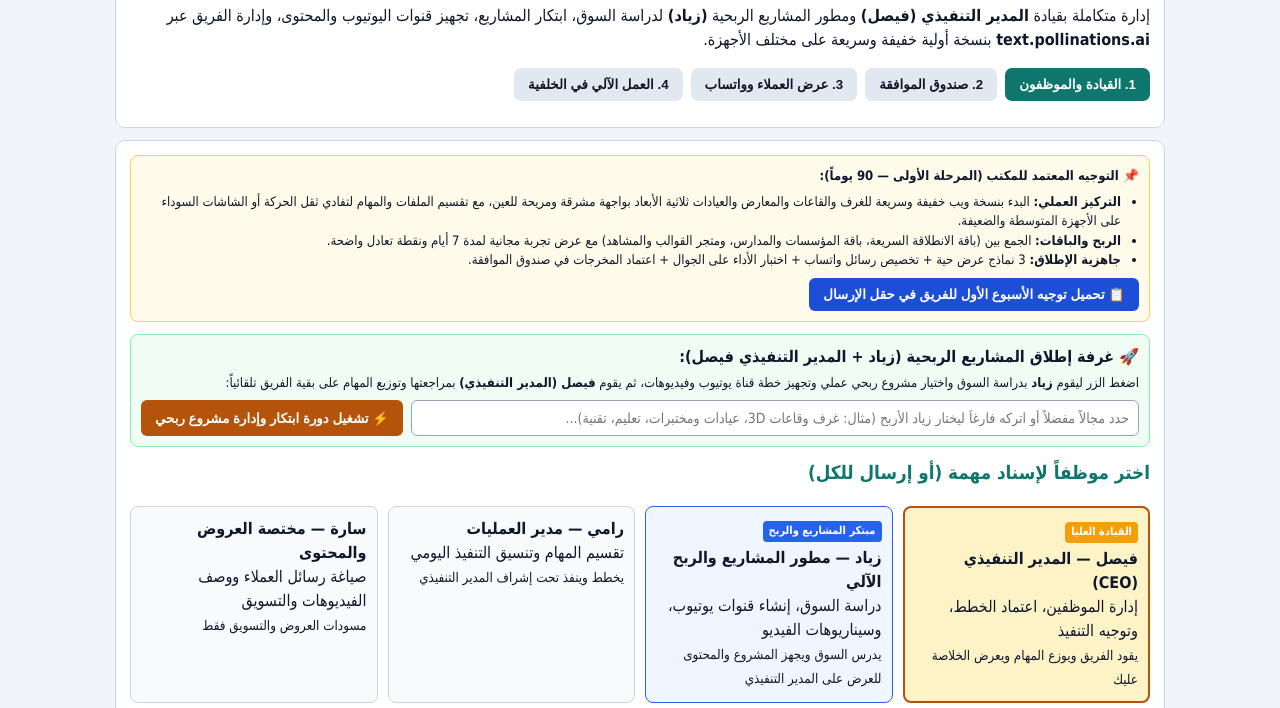
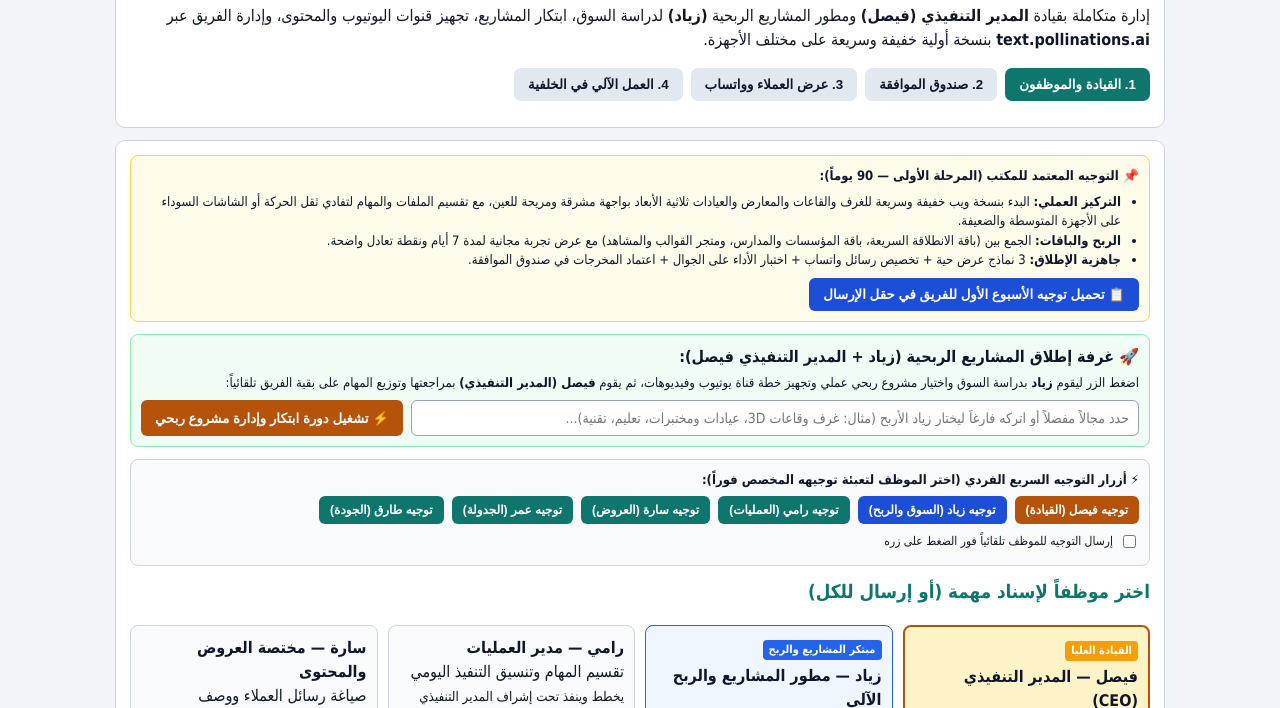
Before and after one commit to Omar200600/sharktey, a plain HTML site: page index.html in a window 1280 px wide. Shown: the part 92-800 px from the top of the page. Drawn offline with Linux system fonts and the light colour scheme.

Commit message:
Update index.html

```diff
--- a/index.html
+++ b/index.html
@@ -37,9 +37,13 @@
     button.green { background: #15803d; }
     button.gold { background: #b45309; }
     button.blue { background: #1d4ed8; }
+    button.quick-btn { background: #0f766e; font-size: 12px; padding: 7px 11px; }
+    button.quick-btn.ceo-q { background: #b45309; }
+    button.quick-btn.venture-q { background: #1d4ed8; }
     .approval { border: 1px dashed #d97706; background: #fffbeb; border-radius: 8px; padding: 10px; margin-bottom: 8px; }
     .pipeline-box { background: #f0fdf4; border: 1px solid #86efac; border-radius: 8px; padding: 10px; margin-bottom: 12px; }
     .brief-box { background: #fffbeb; border: 1px solid #fcd34d; border-radius: 8px; padding: 10px; margin-bottom: 12px; font-size: 13px; }
+    .quick-bar { background: #f8fafc; border: 1px solid #cbd5e1; border-radius: 8px; padding: 10px; margin-bottom: 12px; }
     pre { background: #0f172a; color: #e2e8f0; padding: 10px; border-radius: 8px; overflow-x: auto; font-size: 12px; direction: ltr; text-align: left; }
     .footer { text-align: center; font-size: 13px; color: #475569; padding: 8px; }
   </style>
@@ -79,6 +83,16 @@
             <input type="text" id="nicheHintInput" class="flex-grow" placeholder="حدد مجالاً مفضلاً أو اتركه فارغاً ليختار زياد الأربح (مثال: غرف وقاعات 3D، عيادات ومختبرات، تعليم، تقنية)..." />
             <button id="autoVentureBtn" class="gold">⚡ تشغيل دورة ابتكار وإدارة مشروع ربحي</button>
           </div>
+        </div>
+
+        <!-- أزرار التوجيه السريع لكل موظف -->
+        <div class="quick-bar">
+          <div style="font-weight:bold; font-size:13px; margin-bottom:6px;">⚡ أزرار التوجيه السريع الفردي (اختر الموظف لتعبئة توجيهه المخصص فوراً):</div>
+          <div class="row" id="quickDirectivesRow"></div>
+          <label style="display:inline-flex; align-items:center; gap:6px; margin-top:8px; font-size:12px; cursor:pointer;">
+            <input type="checkbox" id="autoSendQuickCheck" />
+            <span>إرسال التوجيه للموظف تلقائياً فور الضغط على زره</span>
+          </label>
         </div>
 
         <h3>اختر موظفاً لإسناد مهمة (أو إرسال للكل)</h3>
@@ -176,6 +190,8 @@ jobs:
         name: "فيصل — المدير التنفيذي (CEO)",
         role: "إدارة الموظفين، اعتماد الخطط، وتوجيه التنفيذ",
         perms: "يقود الفريق ويوزع المهام ويعرض الخلاصة عليك",
+        quickLabel: "توجيه فيصل (القيادة)",
+        quickDirective: "يا فيصل، بصفتك المدير التنفيذي، اضبط خطة الـ 90 يوماً للنسخة العملية الخفيفة من Fusion Studio (غرف وقاعات ومعارض وعيادات 3D سريعة على الهواتف)، وحدد معايير قبول المخرجات اليومية لكل عضو قبل عرضها في صندوق الموافقة.",
         prompt: "أنت فيصل المدير التنفيذي للمكتب. مهمتك قيادة الفريق، تقييم أفكار المشاريع الربحية، التركيز على نسخة أولية خفيفة وسريعة وقابلة للربح فوراً (غرف وقاعات ومعارض وعيادات 3D، باقات واضحة، تجربة 7 أيام، وتقسيم الملفات للأجهزة الضعيفة)، وتوزيع الأدوار على (زياد، رامي، سارة، عمر، طارق) بوضوح وحزم."
       },
       {
@@ -185,6 +201,8 @@ jobs:
         name: "زياد — مطور المشاريع والربح الآلي",
         role: "دراسة السوق، إنشاء قنوات يوتيوب، وسيناريوهات الفيديو",
         perms: "يدرس السوق ويجهز المشروع والمحتوى للعرض على المدير التنفيذي",
+        quickLabel: "توجيه زياد (السوق والربح)",
+        quickDirective: "يا زياد، حدد أسرع 3 قطاعات طلباً للغرف والمعارض الافتراضية الخفيفة (عيادات ومختبرات، مدارس، متاجر)، وضع خطة محتوى لقناة يوتيوب تعرض نماذج عملية قصيرة تقود العميل لطلب تجربة 7 أيام.",
         prompt: "أنت زياد خبير دراسة السوق وبناء المشاريع الرقمية المربحة. مهمتك: 1) تحليل ما يطلبه السوق حالياً. 2) اختيار مشروع مربح وعملي يناسب مطوراً ومعلماً خبيراً بالـ 3D والذكاء الاصطناعي بنسخة أولية خفيفة وباقات واضحة. 3) تجهيز خطة إنشاء قناة يوتيوب (الاسم، الوصف، الكلمات المفتاحية) وكتابة سكريبت جاهز لأول فيديو قصير وطويل مع خطة النشر والربح."
       },
       {
@@ -192,6 +210,8 @@ jobs:
         name: "رامي — مدير العمليات",
         role: "تقسيم المهام وتنسيق التنفيذ اليومي",
         perms: "يخطط وينفذ تحت إشراف المدير التنفيذي",
+        quickLabel: "توجيه رامي (العمليات)",
+        quickDirective: "يا رامي، قسّم بنية المشروع والملفات إلى وحدات خفيفة ومستقلة لمنع الثقل أو الشاشات السوداء على الهواتف والأجهزة الضعيفة، وجهّز خطة بناء أول 3 نماذج عرض (قاعة دراسية، معرض تجاري، عيادة/مختبر).",
         prompt: "أنت رامي مدير العمليات. قسّم خطة المدير التنفيذي إلى خطوات عملية مختصرة وواضحة وحدد الأولوية، مع التركيز على تقسيم الملفات والوحدات لضمان سرعة الأداء وتجنب الثقل أو الشاشات السوداء على الأجهزة الضعيفة."
       },
       {
@@ -199,6 +219,8 @@ jobs:
         name: "سارة — مختصة العروض والمحتوى",
         role: "صياغة رسائل العملاء ووصف الفيديوهات والتسويق",
         perms: "مسودات العروض والتسويق فقط",
+        quickLabel: "توجيه سارة (العروض)",
+        quickDirective: "يا سارة، صِغي 3 نماذج رسائل واتساب وعروض تعريفية مخصصة (للعيادات والمختبرات، للمدارس، وللمتاجر) تبرز الواجهة المشرقة وسرعة الفتح على الجوال وعرض التجربة المجانية 7 أيام.",
         prompt: "أنت سارة مختصة العروض والمحتوى التسويقي. اكتب وصفاً جذاباً أو رسالة مقنعة ومختصرة ومباشرة للعملاء أو الفيديوهات، مع إبراز المعاينة الخفيفة وعرض التجربة المجانية لمدة 7 أيام."
       },
       {
@@ -206,6 +228,8 @@ jobs:
         name: "عمر — السكرتير والمتابعة",
         role: "تنظيم الجداول ومواعيد النشر والمتابعة",
         perms: "تنظيم المهام وجدول النشر فقط",
+        quickLabel: "توجيه عمر (الجدولة)",
+        quickDirective: "يا عمر، أعدّ جدولاً يومياً منظماً للتواصل مع 15 عميلاً محتملاً ومتابعتهم بعد 48 ساعة، مع جدول زمني واضح لتسليم النماذج الثلاثة ومراجعتها.",
         prompt: "أنت عمر السكرتير. نظّم العمل في نقاط واضحة وجدول نشر ومتابعة عملي، بما في ذلك متابعة العملاء والمواعيد النهائية للتسليم."
       },
       {
@@ -213,11 +237,13 @@ jobs:
         name: "طارق — مراجع الجودة والأمان",
         role: "فحص المشاريع والفيديوهات قبل النشر",
         perms: "مراجعة وتنقيح فقط بدون نشر",
+        quickLabel: "توجيه طارق (الجودة)",
+        quickDirective: "يا طارق، ضع قائمة فحص جودة شاملة لاختبار سرعة التحميل وسلاسة الحركة على الهواتف والأجهزة الضعيفة، والتحقق من وضوح الروابط وبيانات التواصل قبل الاعتماد في صندوق الموافقة.",
         prompt: "أنت طارق مراجع الجودة والأمان. راجع المشروع أو المحتوى، اذكر ملاحظتين عمليتين لزيادة الربح والجودة وسرعة التشغيل على الجوال، وقدّم صياغة منقحة."
       }
     ];
 
-    const STORAGE_KEY = "single_file_ai_office_v2_ceo_plus";
+    const STORAGE_KEY = "single_file_ai_office_v3_quick_dirs";
     let state = JSON.parse(localStorage.getItem(STORAGE_KEY) || '{"chats":{},"approvals":[]}');
     let selectedAgent = AGENTS[0];
 
@@ -246,6 +272,32 @@ jobs:
       };
     });
 
+    function renderQuickDirectives() {
+      const row = document.getElementById("quickDirectivesRow");
+      row.innerHTML = "";
+      AGENTS.forEach(agent => {
+        const btn = document.createElement("button");
+        const extraClass = agent.type === "ceo" ? " ceo-q" : (agent.type === "venture" ? " venture-q" : "");
+        btn.className = "quick-btn" + extraClass;
+        btn.textContent = agent.quickLabel;
+        btn.onclick = async () => {
+          selectedAgent = agent;
+          document.getElementById("currentAgentHeading").textContent = "المحادثة مع: " + agent.name;
+          renderTeam();
+          renderChat();
+          const input = document.getElementById("taskInput");
+          if (document.getElementById("autoSendQuickCheck").checked) {
+            input.value = "";
+            await runForAgent(agent, agent.quickDirective);
+          } else {
+            input.value = agent.quickDirective;
+            input.focus();
+          }
+        };
+        row.appendChild(btn);
+      });
+    }
+
     function renderTeam() {
       const grid = document.getElementById("teamGrid");
       grid.innerHTML = "";
@@ -272,7 +324,7 @@ jobs:
       const msgs = state.chats[selectedAgent.id] || [];
       box.innerHTML = msgs.length
         ? msgs.map(m => `<div class="msg ${m.role}">${m.text}</div>`).join("")
-        : "<div>أرسل مهمة لهذا الموظف أو شغّل دورة المشاريع الربحية للبدء...</div>";
+        : "<div>أرسل مهمة لهذا الموظف أو اضغط أحد أزرار التوجيه السريع أعلاه للبدء...</div>";
       box.scrollTop = box.scrollHeight;
     }
 
@@ -426,6 +478,7 @@ jobs:
     document.getElementById("pitchOutput").addEventListener("input", updateWaLink);
     updateWaLink();
 
+    renderQuickDirectives();
     renderTeam();
     renderChat();
     renderApprovals();
```
